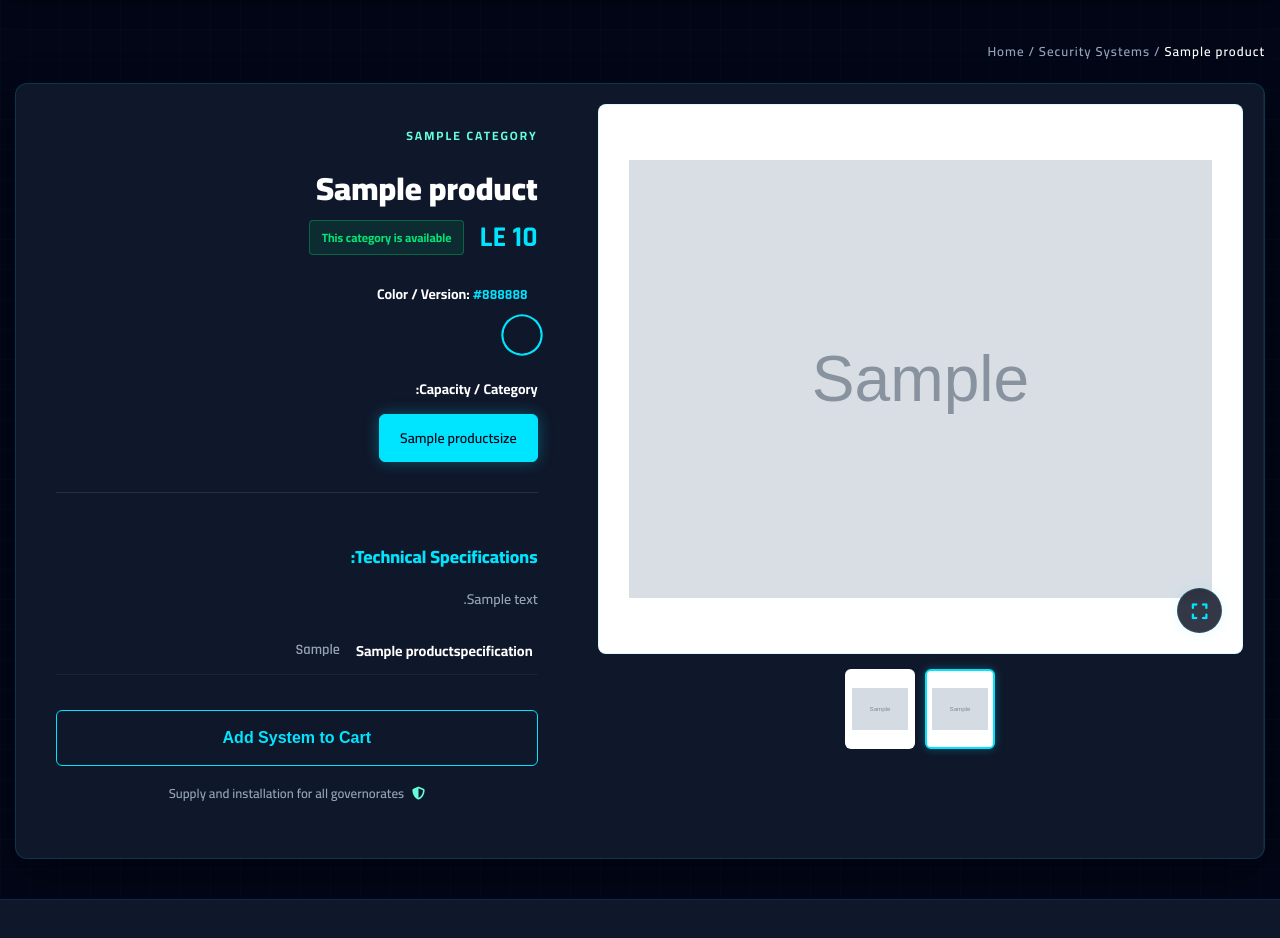
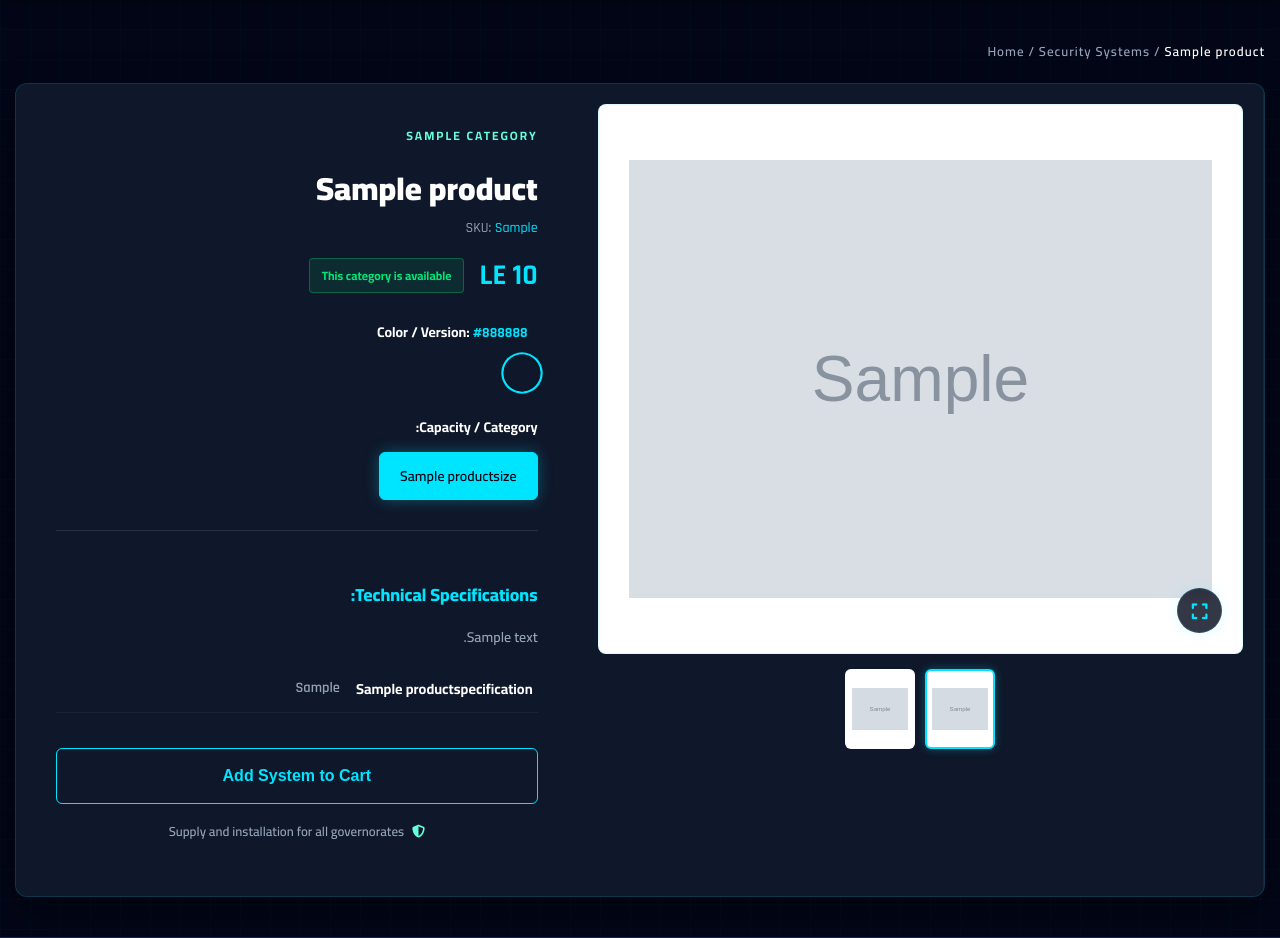
Before and after one commit to youseff11/Elbasty-Groub, a Django app: page /product/1/ in a window 1280 px wide. Shown: the part 73-1011 px from the top of the page. Run offline with Django 5.2, Linux system fonts and the light colour scheme; tables that the repository leaves empty hold one stand-in row (values such as "Sample post"); grey boxes marked "Sample" are stand-in pictures.

Commit message:
first commit

```diff
--- a/templates/product_detail.html
+++ b/templates/product_detail.html
@@ -201,6 +201,10 @@
             <div class="info-section">
                 <span class="category-label">{{ product.category.name|default:"أنظمة الباسطى جروب" }}</span>
                 <h1 class="product-title">{{ product.name }}</h1>
+                <div class="product-sku" style="font-size: 14px; color: var(--text-sec); margin-bottom: 20px; font-family: var(--font-english);">
+                    <span class="translatable" data-en="SKU: " data-ar="كود: ">كود: </span>
+                    <span style="color: var(--neon-blue);">{{ product.sku|default:"N/A" }}</span>
+                </div>
 
                 <div class="price-group">
                     <span class="current-price">{{ product.get_effective_price|floatformat:0 }} LE</span>
```
